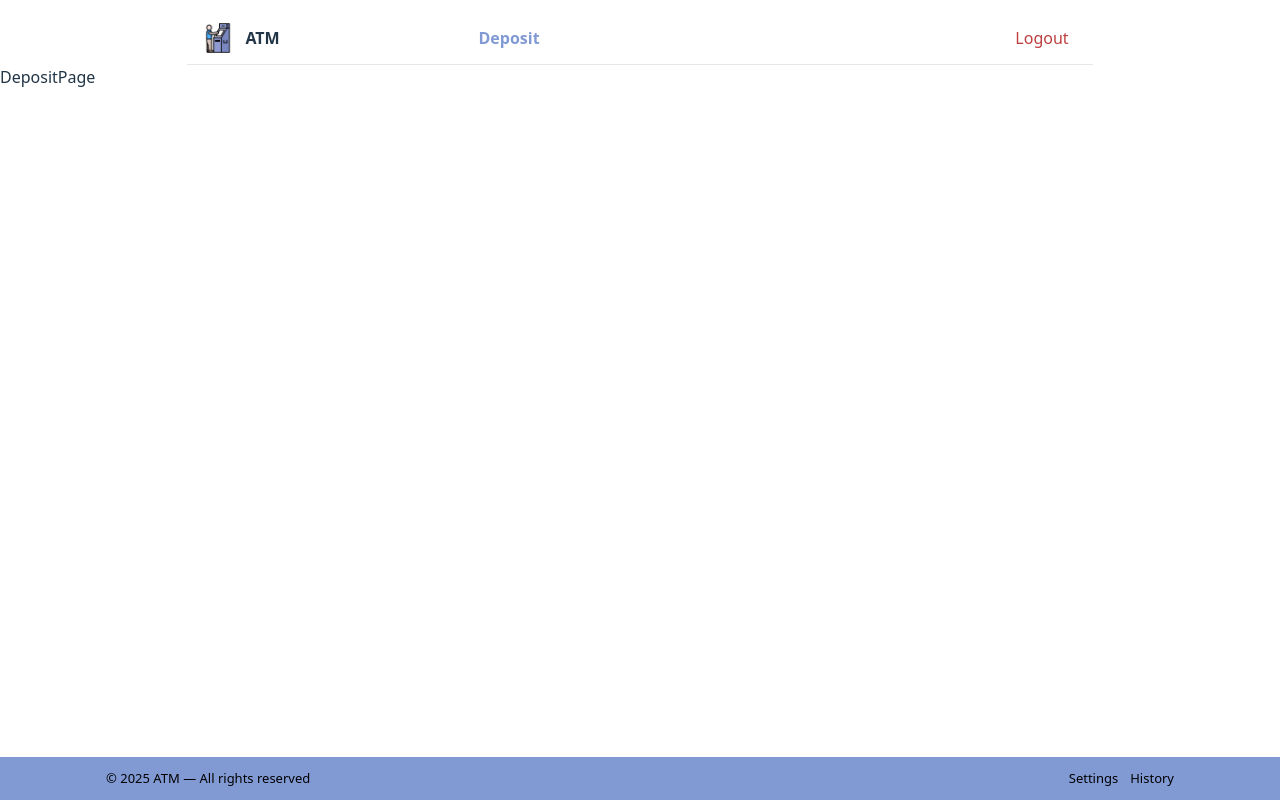
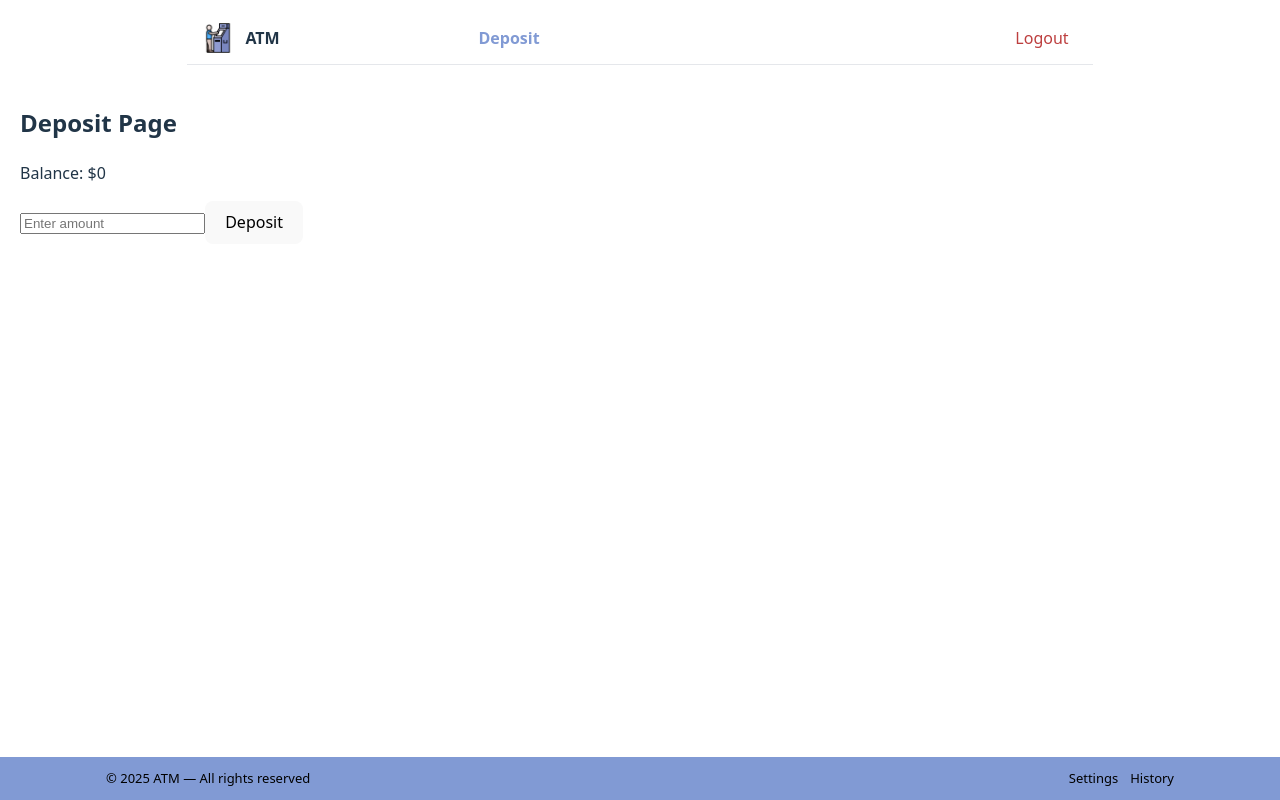
Before and after one commit to Code2Career-GSG/ATM-Project, a React (Vite) app: page /deposit in a window 1280 px wide. Built offline with nearby package versions, Linux system fonts and the light colour scheme.

Commit message:
DespositPage Features

```diff
--- a/src/pages/DepositPage.tsx
+++ b/src/pages/DepositPage.tsx
@@ -1,3 +1,57 @@
+import React, { useState } from "react";
+import { useDispatch, useSelector } from "react-redux";
+import { changeBalance, pushTransaction } from "../store/store";
+import type { RootState } from "../store/store";
+
 export const DepositPage = () => {
-  return <div>DepositPage</div>;
+  const dispatch = useDispatch();
+
+  // 👇 هنا نعرف نوع الـ state
+  const balance = useSelector((state: RootState) => state.userData.balance);
+  const username = useSelector((state: RootState) => state.userData.username);
+
+  const [amount, setAmount] = useState("");
+
+  const handleDeposit = (e: React.FormEvent) => {
+    e.preventDefault();
+    const numAmount = Number(amount);
+
+    if (numAmount <= 0) {
+      alert("Enter a valid amount!");
+      return;
+    }
+
+    dispatch(changeBalance(balance + numAmount));
+
+    const newTransaction = {
+      id: Date.now(),
+      type: "deposit",
+      amount: numAmount,
+      currency: "USD",
+      target_user: username,
+      date: new Date().toISOString(),
+    };
+
+    dispatch(pushTransaction(newTransaction));
+
+    alert("Deposit successful!");
+    setAmount("");
+  };
+
+  return (
+    <div style={{ padding: "20px" }}>
+      <h2>Deposit Page</h2>
+      <p>Balance: ${balance}</p>
+
+      <form onSubmit={handleDeposit}>
+        <input
+          type="number"
+          placeholder="Enter amount"
+          value={amount}
+          onChange={(e) => setAmount(e.target.value)}
+        />
+        <button type="submit">Deposit</button>
+      </form>
+    </div>
+  );
 };
```
